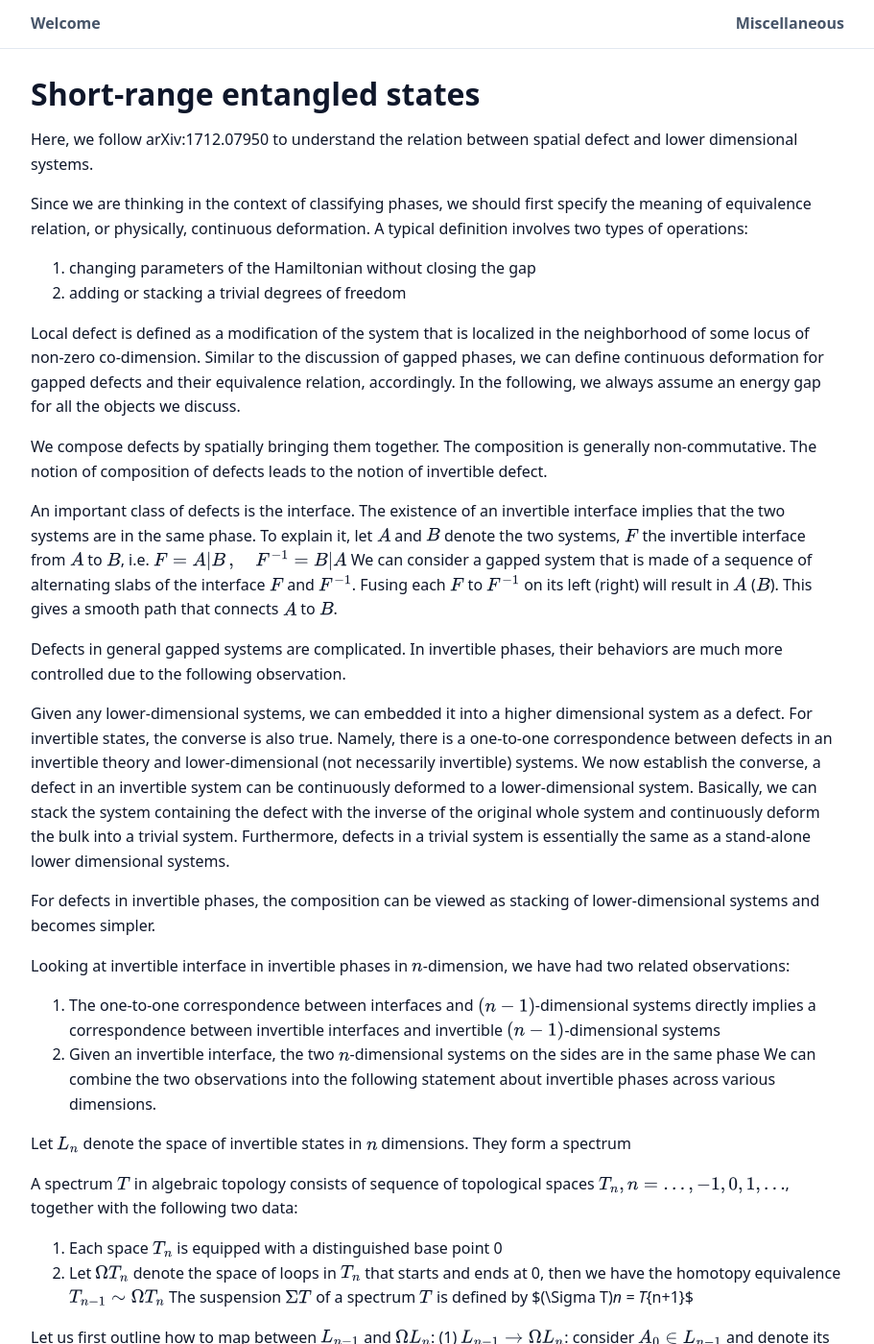
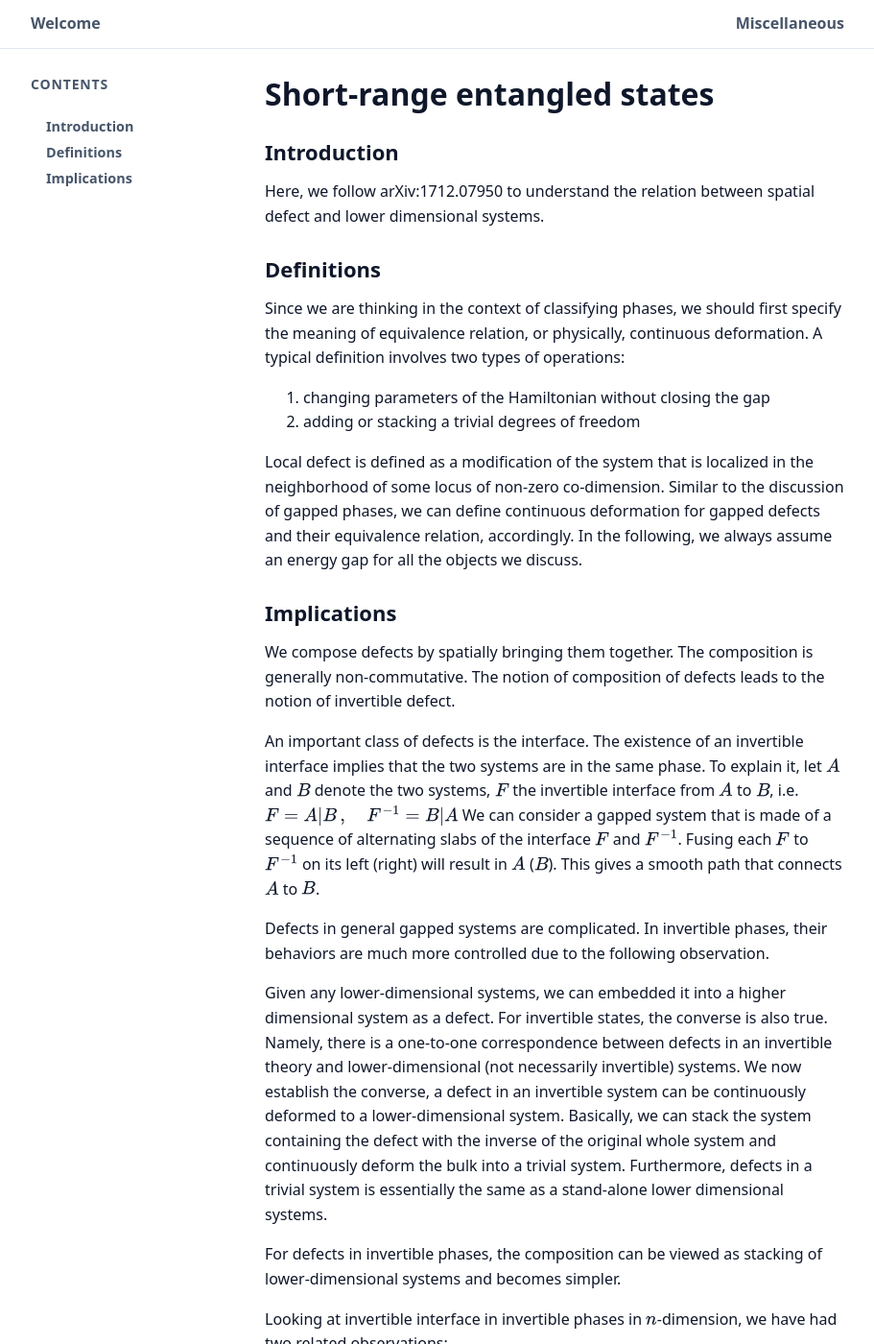
Before and after one commit to ruihuafan/ruihuafan.github.io, a Jekyll site: the page built from notes/readings/test.md, in a window 1280 px wide and 1400 px high. Shown: the whole window at 96% size, without its empty margins (184-1095 px from the left). Built offline with Jekyll 4.4.1, drawn with Linux system fonts in a browser that asks for light colours.

Commit message:
add layouts to notes

```diff
--- /dev/null
+++ b/_layouts/note.html
@@ -0,0 +1,178 @@
+<!doctype html>
+<html lang="en">
+<head>
+  <meta charset="utf-8">
+  <title>{% if page.title %}{{ page.title }} — {{ site.title }}{% else %}{{ site.title }}{% endif %}</title>
+  <meta name="viewport" content="width=device-width, initial-scale=1">
+  <meta name="description" content="{{ page.description | default: site.description }}">
+
+  <style>
+    :root { --max: 880px; --fg: #0f172a; --muted: #475569; --link:#2563eb; --bg:#ffffff; --card:#f8fafc; }
+    *{box-sizing:border-box}
+    body{margin:0;font:16px/1.6 system-ui, -apple-system, Segoe UI, Roboto, Helvetica, Arial; color:var(--fg); background:var(--bg);}
+    header{border-bottom:1px solid #e2e8f0;background:#fff;position:sticky;top:0;backdrop-filter:saturate(180%) blur(6px)}
+    nav{max-width:var(--max);margin:0 auto;display:flex;gap:18px;align-items:center;padding:12px 16px}
+    nav a{color:var(--muted);text-decoration:none;font-weight:600}
+    nav a:hover{color:var(--link)}
+    .container{max-width:var(--max);margin:0 auto;padding:28px 16px}
+    h1,h2,h3{line-height:1.2;margin:0 0 12px}
+    h1{font-size:32px}
+    h2{font-size:22px;margin-top:28px}
+    h3{font-size:18px;margin-top:20px}
+    .lead{color:var(--muted);margin:8px 0 18px}
+    .card{background:var(--card);border:1px solid #e2e8f0;border-radius:14px;padding:16px;margin:14px 0}
+    ul{padding-left:18px;margin:8px 0}
+    footer{border-top:1px solid #e2e8f0;margin-top:40px;padding-top:12px}
+    .muted{color:var(--muted)}
+    a{color:var(--link)} a:hover{text-decoration:underline}
+    .hero{display:flex;gap:16px;align-items:center;flex-wrap:wrap}
+    .avatar-lg{width:96px;height:96px;border-radius:50%;object-fit:cover;border:1px solid #e2e8f0}
+
+    /* Notes layout with side TOC */
+    .note-layout {
+      display: flex;
+      gap: 24px;
+      align-items: flex-start;
+    }
+    .note-toc {
+      flex: 0 0 220px;
+      font-size: 0.9rem;
+      position: sticky;
+      top: 80px;
+      max-height: calc(100vh - 100px);
+      overflow: auto;
+      padding-right: 8px;
+    }
+    .note-toc h2 {
+      font-size: 14px;
+      text-transform: uppercase;
+      letter-spacing: 0.06em;
+      color: var(--muted);
+      margin-top: 0;
+      margin-bottom: 8px;
+    }
+    .note-toc ul {
+      list-style: none;
+      padding-left: 0;
+      margin: 0;
+    }
+    .note-toc li {
+      margin: 4px 0;
+    }
+    .note-toc li.toc-h3 {
+      margin-left: 12px;
+      font-size: 0.9em;
+    }
+    .note-toc a {
+      text-decoration: none;
+      color: var(--muted);
+    }
+    .note-toc a:hover {
+      color: var(--link);
+    }
+    .note-content {
+      flex: 1;
+      min-width: 0;
+    }
+
+    @media (max-width: 800px) {
+      .note-layout {
+        flex-direction: column;
+      }
+      .note-toc {
+        position: static;
+        max-height: none;
+        order: -1;
+        padding-bottom: 12px;
+        border-bottom: 1px solid #e2e8f0;
+        margin-bottom: 12px;
+      }
+    }
+  </style>
+
+  <script>
+    window.MathJax = {
+      tex: {
+        inlineMath: [['$', '$'], ['\\(', '\\)']],
+        displayMath: [['$$', '$$'], ['\\[', '\\]']],
+        processEscapes: true,
+        processEnvironments: true,
+        tags: 'ams',
+        macros: {
+          Tr: '\\operatorname{Tr}',
+          diag: '\\operatorname{diag}',
+          bbZ: '\\mathbb{Z}',
+          bbN: '\\mathbb{N}',
+          bbR: '\\mathbb{R}',
+          bbC: '\\mathbb{C}'
+        }
+      },
+      svg: { fontCache: 'global' }
+    };
+  </script>
+  <script id="MathJax-script" async
+    src="https://cdn.jsdelivr.net/npm/mathjax@3/es5/tex-svg.js">
+  </script>
+</head>
+<body>
+  <header>
+    <nav>
+      <a href="{{ '/' | relative_url }}#top" style="margin-right:auto">Welcome</a>
+      <a href="{{ '/misc/' | relative_url }}">Miscellaneous</a>
+    </nav>
+  </header>
+
+  <main id="top" class="container">
+    <div class="note-layout">
+      <aside class="note-toc">
+        <h2>Contents</h2>
+        <nav id="note-toc"></nav>
+      </aside>
+
+      <article class="note-content">
+        {{ content }}
+      </article>
+    </div>
+  </main>
+
+  <script>
+    (function() {
+      var content = document.querySelector('.note-content');
+      var tocContainer = document.getElementById('note-toc');
+      if (!content || !tocContainer) return;
+
+      // Grab headings from the note content
+      var headings = content.querySelectorAll('h2, h3');
+      if (!headings.length) {
+        // No headings → hide TOC
+        tocContainer.parentElement.style.display = 'none';
+        return;
+      }
+
+      var ul = document.createElement('ul');
+
+      headings.forEach(function(h) {
+        // Ensure each heading has an id (kramdown usually auto-adds, but just in case)
+        if (!h.id) {
+          h.id = h.textContent.trim().toLowerCase().replace(/[^\w]+/g, '-');
+        }
+
+        var li = document.createElement('li');
+        li.className = 'toc-' + h.tagName.toLowerCase();
+
+        var a = document.createElement('a');
+        a.href = '#' + h.id;
+        a.textContent = h.textContent;
+
+        li.appendChild(a);
+        ul.appendChild(li);
+      });
+
+      tocContainer.appendChild(ul);
+    })();
+
+    var y = document.getElementById('y');
+    if (y) { y.textContent = new Date().getFullYear(); }
+  </script>
+</body>
+</html>
--- a/notes/readings/test.md
+++ b/notes/readings/test.md
@@ -8,13 +8,21 @@ permalink: /notes/readings/test/
 
 # Short-range entangled states
 
+
+## Introduction
+
 Here, we follow arXiv:1712.07950 to understand the relation between spatial defect and lower dimensional systems.
+
+## Definitions
+
 
 Since we are thinking in the context of classifying phases, we should first specify the meaning of equivalence relation, or physically, continuous deformation. A typical definition involves two types of operations:
 1. changing parameters of the Hamiltonian without closing the gap
 2. adding or stacking a trivial degrees of freedom
 
 Local defect is defined as a modification of the system that is localized in the neighborhood of some locus of non-zero co-dimension. Similar to the discussion of gapped phases, we can define continuous deformation for gapped defects and their equivalence relation, accordingly. In the following, we always assume an energy gap for all the objects we discuss.
+
+## Implications
 
 We compose defects by spatially bringing them together. The composition is generally non-commutative. The notion of composition of defects leads to the notion of invertible defect.
 
```
Also changed, not shown: other parts of notes/readings/test.md (+1 -1 lines).
